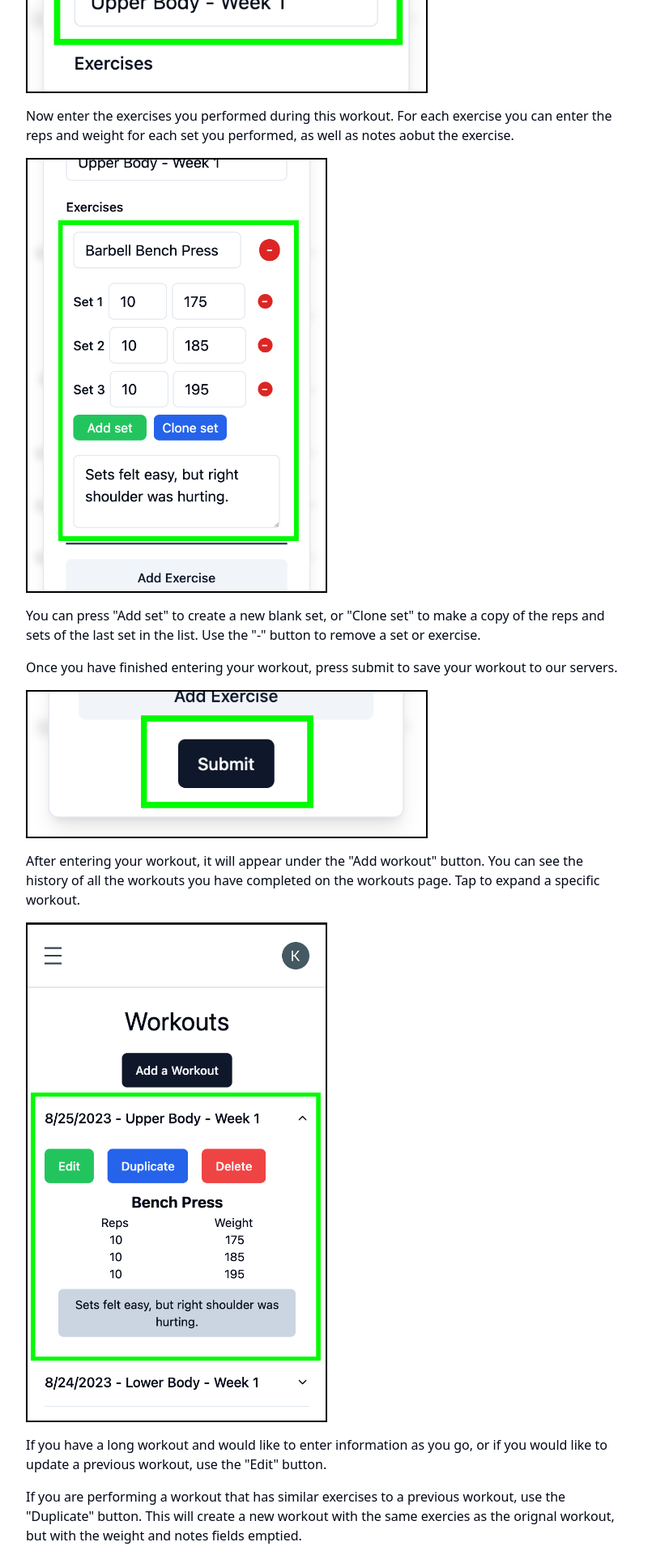
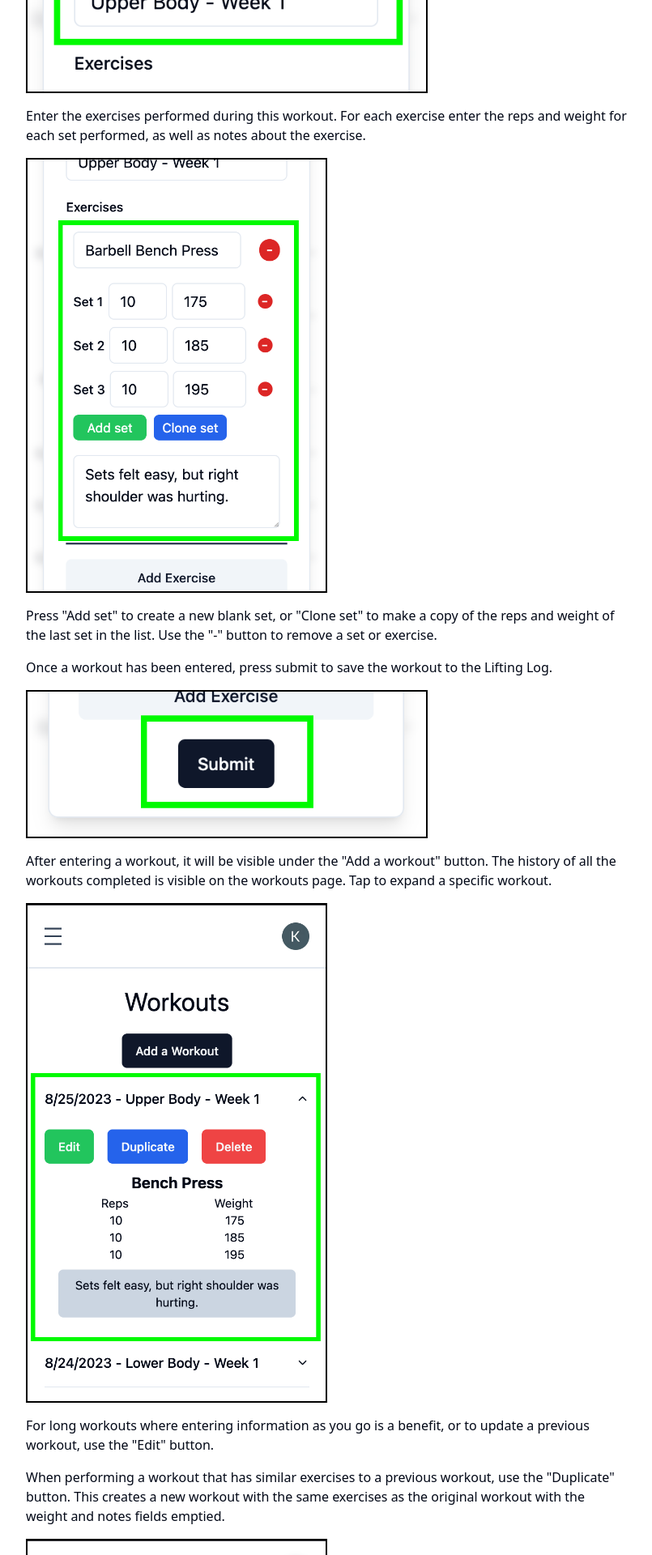
Before and after one commit to Tatooles/next-fitness-tracker, a Next.js app: page /guide in a window 1280 px wide. Shown: the part 860-2780 px from the top of the page at 81% size, without its empty margins (236-1041 px from the left). Built offline with nearby package versions, Linux system fonts and the light colour scheme.

Commit message:
Implement copy suggestions

```diff
--- a/app/guide/page.tsx
+++ b/app/guide/page.tsx
@@ -12,10 +12,10 @@ export default function HowTo() {
     <div className="p-5 text-center">
       <h1 className="mb-5 text-3xl">Usage Guide</h1>
       <article className="mx-auto text-left sm:w-3/4 lg:w-3/5">
-        <h2 className="mb-2 text-xl underline">Workouts page</h2>
+        <h2 className="mb-2 text-xl underline">Workouts Page</h2>
         <p>
-          Begin by going to the Workouts page and creating a workout by clicking
-          &quot;Add a Workout&quot;
+          Navigate to the Workouts page and create a workout by clicking
+          &quot;Add a Workout.&quot;
         </p>
         <Image
           src={addWorkoutImage}
@@ -23,7 +23,7 @@ export default function HowTo() {
           className="my-4 h-auto w-full border-2 border-black sm:w-2/3"
         />
         <p>
-          Enter the name and date of your workout. The date will default to
+          Enter the name and date of the workout. The date will default to
           today&apos;s date.
         </p>
         <Image
@@ -32,9 +32,9 @@ export default function HowTo() {
           className="my-4 h-auto w-full border-2 border-black sm:w-2/3"
         />
         <p>
-          Now enter the exercises you performed during this workout. For each
-          exercise you can enter the reps and weight for each set you performed,
-          as well as notes aobut the exercise.
+          Enter the exercises performed during this workout. For each exercise
+          enter the reps and weight for each set performed, as well as notes
+          about the exercise.
         </p>
         <Image
           src={exerciseImage}
@@ -42,14 +42,13 @@ export default function HowTo() {
           className="my-4 h-auto w-full border-2 border-black sm:w-1/2"
         />
         <p>
-          You can press &quot;Add set&quot; to create a new blank set, or
-          &quot;Clone set&quot; to make a copy of the reps and sets of the last
-          set in the list. Use the &quot;-&quot; button to remove a set or
-          exercise.
+          Press &quot;Add set&quot; to create a new blank set, or &quot;Clone
+          set&quot; to make a copy of the reps and weight of the last set in the
+          list. Use the &quot;-&quot; button to remove a set or exercise.
         </p>
         <p className="mt-4">
-          Once you have finished entering your workout, press submit to save
-          your workout to our servers.
+          Once a workout has been entered, press submit to save the workout to
+          the Lifting Log.
         </p>
         <Image
           src={submitImage}
@@ -57,9 +56,9 @@ export default function HowTo() {
           className="my-4 h-auto w-full border-2 border-black sm:w-2/3"
         />
         <p>
-          After entering your workout, it will appear under the &quot;Add
-          workout&quot; button. You can see the history of all the workouts you
-          have completed on the workouts page. Tap to expand a specific workout.
+          After entering a workout, it will be visible under the &quot;Add a
+          workout&quot; button. The history of all the workouts completed is
+          visible on the workouts page. Tap to expand a specific workout.
         </p>
         <Image
           src={workoutHistoryImage}
@@ -67,25 +66,24 @@ export default function HowTo() {
           className="my-4 h-auto w-full border-2 border-black sm:w-1/2"
         />
         <p>
-          If you have a long workout and would like to enter information as you
-          go, or if you would like to update a previous workout, use the
-          &quot;Edit&quot; button.
+          For long workouts where entering information as you go is a benefit,
+          or to update a previous workout, use the &quot;Edit&quot; button.
         </p>
         <p className="mt-4">
-          If you are performing a workout that has similar exercises to a
-          previous workout, use the &quot;Duplicate&quot; button. This will
-          create a new workout with the same exercies as the orignal workout,
-          but with the weight and notes fields emptied.
+          When performing a workout that has similar exercises to a previous
+          workout, use the &quot;Duplicate&quot; button. This creates a new
+          workout with the same exercises as the original workout with the
+          weight and notes fields emptied.
         </p>
         <Image
           src={duplicateWorkoutImage}
           alt="Screenshot of duplicated workout"
           className="my-4 h-auto w-full border-2 border-black sm:w-1/2"
         />
-        <h2 className="mb-2 text-xl underline">Exercises page</h2>
+        <h2 className="mb-2 text-xl underline">Exercises Page</h2>
         <p>
-          On the Exercises page you can see a list of all the exercises you have
-          logged. Use the search bar to filter your exercises by name.
+          On the Exercises page view a list of all the exercises logged. Use the
+          search bar to filter exercises by name.
         </p>
         <Image
           src={exercisesImage}
```
